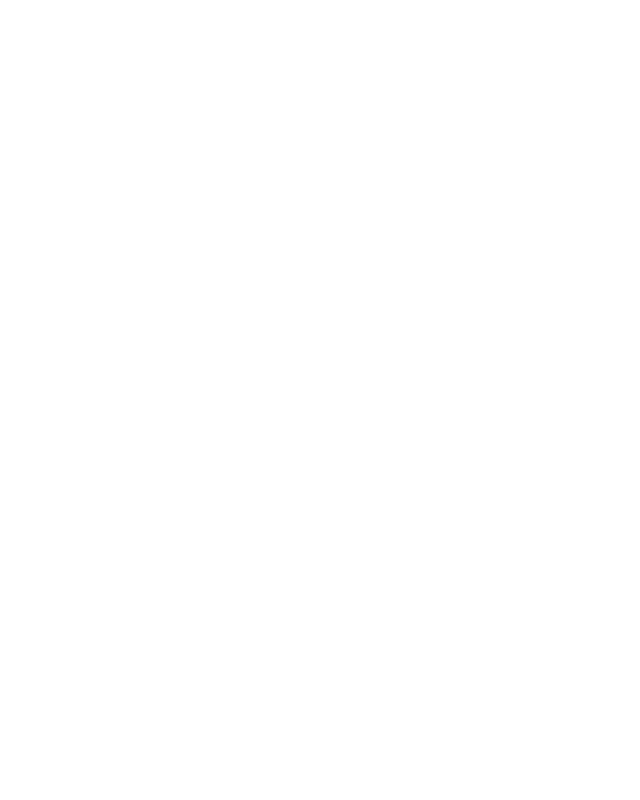
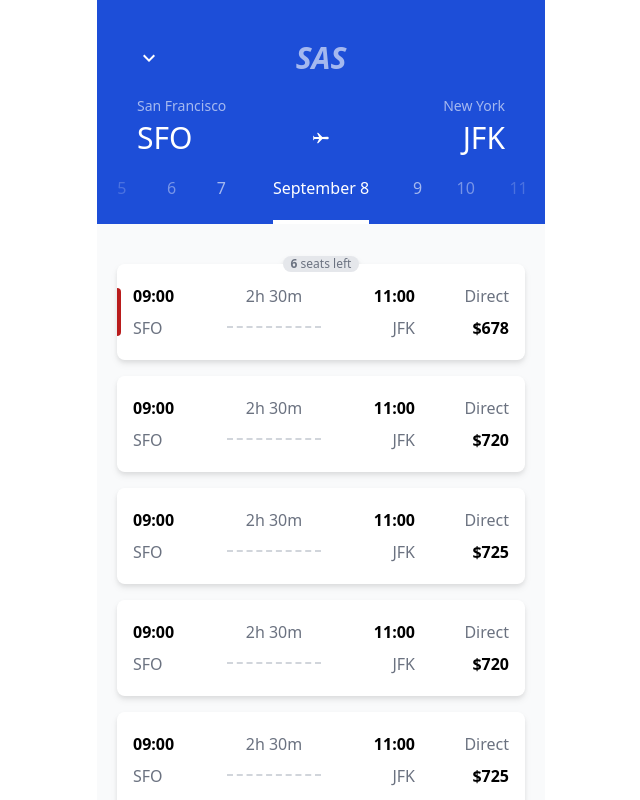
Before and after one commit to alibek-gao/airline, a React (Vite) app: page /css in a window 1280 px wide. Before the commit this address had no page. Shown: the whole page, without its empty margins (319-959 px from the left). Built offline with nearby package versions, Linux system fonts and the light colour scheme.

Commit message:
feat: compare with css

```diff
--- a/src/App.tsx
+++ b/src/App.tsx
@@ -1,5 +1,6 @@
 import { Routes, Route } from 'react-router-dom'
 import Flights from '@/pages/Flights'
+import Flights2 from '@/pages/Flights2'
 import Bundles from '@/pages/Bundles'
 
 function App() {
@@ -7,6 +8,7 @@
     <div className="bg-white rounded-xl max-w-md h-screen mx-auto">
       <Routes>
         <Route path="/" element={<Flights />} />
+        <Route path="/css" element={<Flights2 />} />
         <Route path="bundles" element={<Bundles />} />
       </Routes>
     </div>
--- /dev/null
+++ b/src/pages/Flights2.tsx
@@ -0,0 +1,26 @@
+import { UIEvent, useState } from 'react'
+
+import Header from '@/segments/flights2/Header'
+import List from '@/segments/flights2/List'
+import { from, to, flights } from '@/mock'
+
+function Flights() {
+  const [isScrolled, setIsScrolled] = useState(false)
+
+  const onScroll = (e: UIEvent<HTMLDivElement>) => {
+    if (e.currentTarget.scrollTop > 100 && !isScrolled) {
+      setIsScrolled(true)
+    } else if (e.currentTarget.scrollTop < 100 && isScrolled) {
+      setIsScrolled(false)
+    }
+  }
+
+  return (
+    <div onScroll={onScroll} className="h-screen overflow-y-scroll">
+      <Header isMini={isScrolled} />
+      <List flights={flights} to={to} from={from} />
+    </div>
+  )
+}
+
+export default Flights
--- /dev/null
+++ b/src/segments/flights2/Header.tsx
@@ -0,0 +1,82 @@
+function Header({ isMini }: { isMini: boolean }) {
+  const headerPosition = isMini ? '-translate-y-24' : ''
+  const opacity = isMini ? 'opacity-0' : ''
+  const scaleCityCode = isMini ? 'scale-75' : ''
+  const moveLeftCityCode = isMini ? '-translate-x-4' : ''
+  const moveRightCityCode = isMini ? 'translate-x-4' : ''
+  const datesPosition = isMini ? 'translate-y-6' : ''
+  const appearDatesFrame = isMini ? 'opacity-100 scale-100' : ''
+  const moveLeftDate = isMini ? 'translate-x-2' : ''
+  const moveLeft2Date = isMini ? 'translate-x-4' : ''
+  const moveRightDate = isMini ? '-translate-x-2' : ''
+  const moveRight2Date = isMini ? '-translate-x-4' : ''
+
+  return (
+    <div
+      className={`fixed w-full max-w-md bg-blue-700 text-white z-50 transition-all duration-700 ${headerPosition}`}
+    >
+      <div
+        className={`flex justify-center items-center relative pt-10 px-10 transition-all duration-300 ${opacity}`}
+      >
+        <button className="absolute left-10 cursor-pointer">
+          <svg style={{ width: '24px', height: '24px' }} viewBox="0 0 24 24">
+            <path fill="white" d="M7.41,8.58L12,13.17L16.59,8.58L18,10L12,16L6,10L7.41,8.58Z" />
+          </svg>
+        </button>
+        <div className="text-3xl font-bold italic opacity-60">SAS</div>
+      </div>
+      <div className="flex items-end pt-5 px-10">
+        <div className="basis-5/12 flex flex-col items-start">
+          <div className={`text-sm opacity-60 mb-1 transition-all duration-300 ${opacity}`}>
+            San Francisco
+          </div>
+          <div
+            className={`text-3xl transition-all duration-500 ${scaleCityCode} ${moveLeftCityCode}`}
+          >
+            SFO
+          </div>
+        </div>
+        <div className="basis-2/12 flex justify-center h-9 items-center">
+          <svg style={{ width: '18px', height: '18px' }} viewBox="0 0 29 29">
+            <path
+              fill="white"
+              d="m25 12.54-8.295.166-6.413-6.413A.995.995 0 0 0 9.586 6h-.777a.5.5 0 0 0-.447.724l3.044 6.088-7.644.153-.805-1.812c-.219-.493-.957-.337-.957.203v6.288c0 .54.738.697.957.203l.805-1.812 7.644.153-3.044 6.088a.5.5 0 0 0 .447.724h.777c.265 0 .52-.105.707-.293l6.413-6.413L25 16.46a1.96 1.96 0 1 0 0-3.92z"
+            />
+          </svg>
+        </div>
+        <div className="basis-5/12 flex flex-col items-end">
+          <div className={`text-sm opacity-60 mb-1 transition-all duration-300 ${opacity}`}>
+            New York
+          </div>
+          <div
+            className={`text-3xl transition-all duration-500 ${scaleCityCode} ${moveRightCityCode}`}
+          >
+            JFK
+          </div>
+        </div>
+      </div>
+      <div className={`flex relative transition-all duration-700 ${datesPosition}`}>
+        <div className="absolute b-0 w-full h-full flex justify-center">
+          <div
+            className={`w-11/12 h-full rounded-lg bg-white bg-opacity-10 backdrop-blur-md scale-50 opacity-0 transition-all duration-500 ${appearDatesFrame}`}
+          />
+        </div>
+        <div className="basis-1/3 flex justify-around pt-5">
+          <div className={`opacity-20 transition-all duration-500 ${moveLeft2Date}`}>5</div>
+          <div className={`opacity-40 transition-all duration-500 ${moveLeftDate}`}>6</div>
+          <div className="opacity-60">7</div>
+        </div>
+        <div className="basis-1/3 flex justify-center pt-5 z-20">
+          <div className="border-b-white border-b-4 pb-5">September 8</div>
+        </div>
+        <div className="basis-1/3 flex justify-around pt-5">
+          <div className="opacity-60">9</div>
+          <div className={`opacity-40 transition-all duration-500 ${moveRightDate}`}>10</div>
+          <div className={`opacity-20 transition-all duration-500 ${moveRight2Date}`}>11</div>
+        </div>
+      </div>
+    </div>
+  )
+}
+
+export default Header
--- /dev/null
+++ b/src/segments/flights2/Item.tsx
@@ -0,0 +1,53 @@
+interface Flight {
+  id: string
+  stops: string[]
+  price: string
+  duration: string
+  seatsLeft: number
+  start: string
+  end: string
+}
+
+interface Props {
+  flight: Flight
+  from: string
+  to: string
+  zIndex: number
+}
+
+function Item({ flight, from, to, zIndex }: Props) {
+  return (
+    <div className="bg-white rounded-lg relative px-4 py-5 drop-shadow-md" style={{ zIndex }}>
+      {flight.seatsLeft < 10 && (
+        <>
+          <div className="bg-red-700 h-1/2 w-1 absolute left-0 top-1/4 rounded-r-lg" />
+          <div className="h-4 w-1/2 absolute left-1/4 -top-2 flex justify-center">
+            <div className="h-full rounded-lg bg-gray-200 text-center text-xs text-gray-500 px-2">
+              <span className="font-bold">{flight.seatsLeft}</span> seats left
+            </div>
+          </div>
+        </>
+      )}
+      <div className="flex w-full mb-2">
+        <div className="basis-3/4 flex">
+          <div className="basis-1/3 text-start font-bold">{flight.start}</div>
+          <div className="basis-1/3 text-center text-gray-500">{flight.duration}</div>
+          <div className="basis-1/3 text-end font-bold">{flight.end}</div>
+        </div>
+        <div className="basis-1/4 text-end text-gray-500">Direct</div>
+      </div>
+      <div className="flex w-full">
+        <div className="basis-3/4 flex">
+          <div className="basis-1/3 text-start text-gray-500">{from}</div>
+          <div className="basis-1/3 text-center self-stretch">
+            <div className="h-1/2 w-full border-b-2 border-dashed border-b-gray-300"></div>
+          </div>
+          <div className="basis-1/3 text-end text-gray-500">{to}</div>
+        </div>
+        <div className="basis-1/4 text-end font-bold">{flight.price}</div>
+      </div>
+    </div>
+  )
+}
+
+export default Item
--- /dev/null
+++ b/src/segments/flights2/List.tsx
@@ -0,0 +1,35 @@
+import Item from '@/segments/flights2/Item'
+
+interface Flight {
+  id: string
+  stops: string[]
+  price: string
+  duration: string
+  seatsLeft: number
+  start: string
+  end: string
+}
+
+function List({ flights, from, to }: { flights: Flight[]; from: string; to: string }) {
+  return (
+    <>
+      <div className="py-10 px-5 bg-gray-50 flex flex-col gap-4">
+        <div className="h-52 w-full opacity-0">placeholder</div>
+        <div className="flex flex-col gap-4">
+          {flights.map((flight, index) => (
+            <Item
+              flight={flight}
+              from={from}
+              to={to}
+              key={flight.id}
+              zIndex={flights.length - index}
+            />
+          ))}
+        </div>
+        <div className="h-12 w-full opacity-0">placeholder</div>
+      </div>
+    </>
+  )
+}
+
+export default List
```
